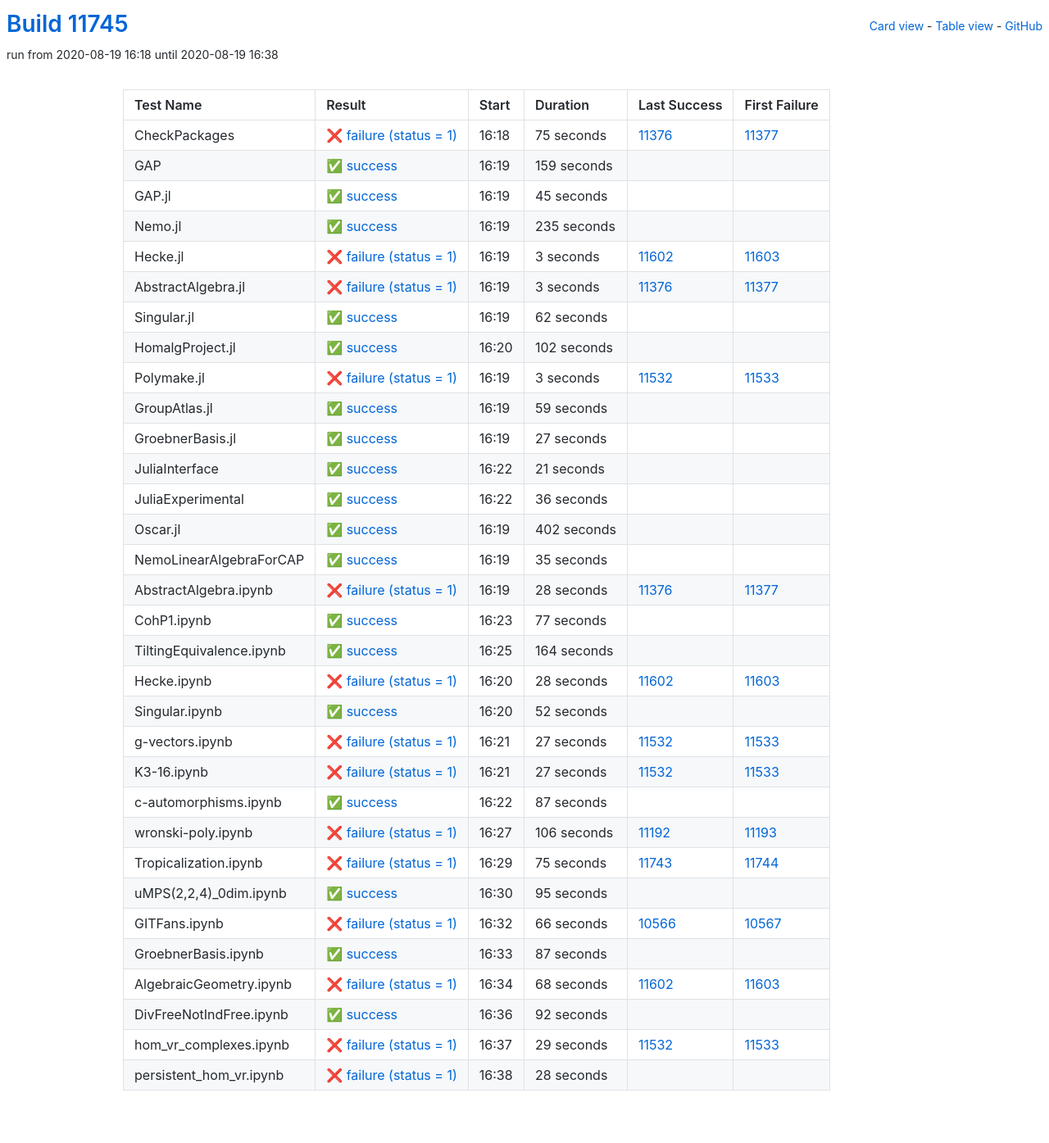
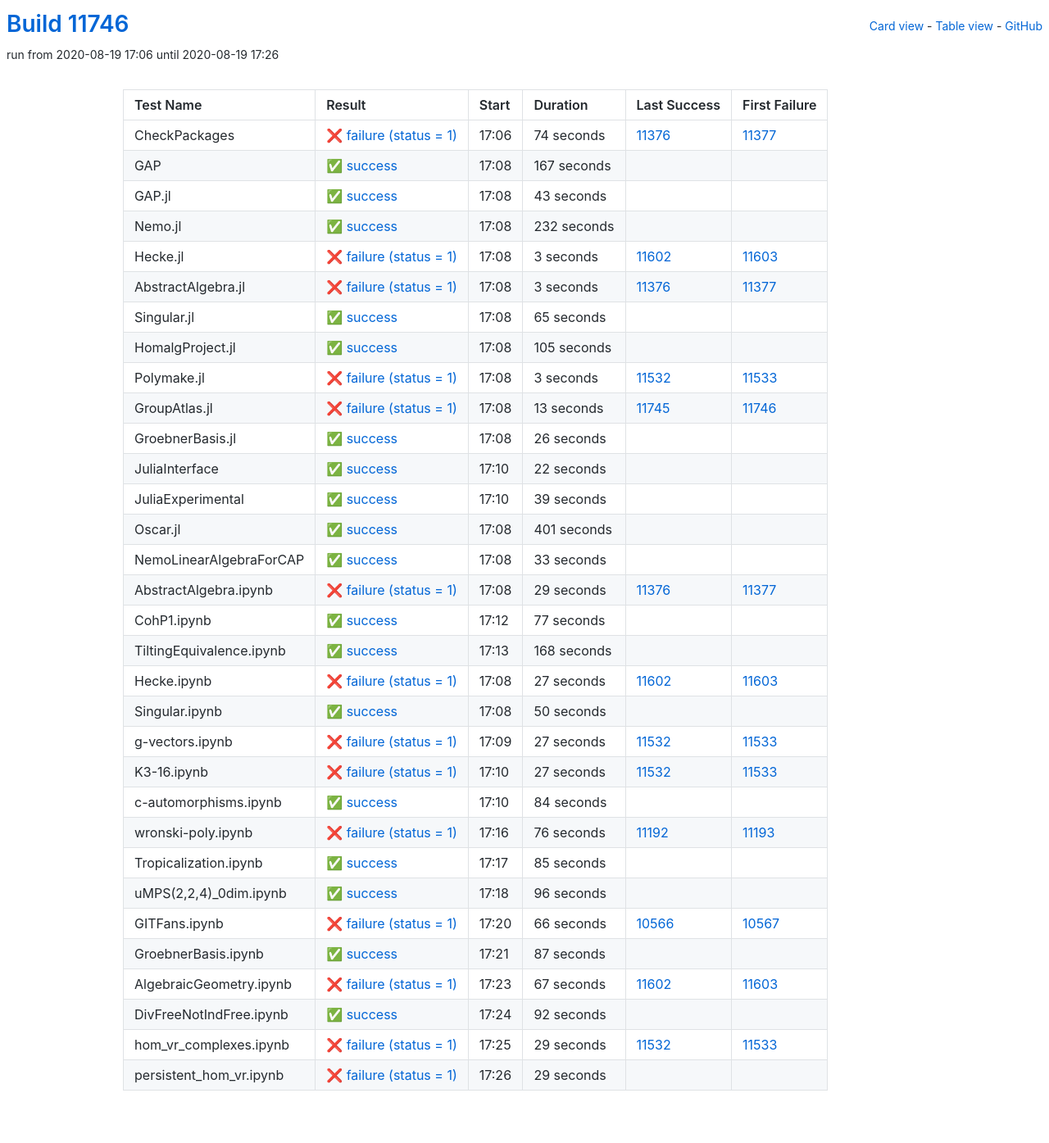
Before and after one commit to oscar-system/oscar-ci-status, a Jekyll site: the page built from table.html, in a window 1280 px wide. Shown: the whole page at 82% size. Built offline with Jekyll 4.4.1, drawn with Linux system fonts in a browser that asks for light colours.

Commit message:
Build #11746

```diff
--- a/_data/ci.yml
+++ b/_data/ci.yml
@@ -1,6 +1,6 @@
 ---
-build: 11745
-build_url: https://oscarci.mathematik.uni-kl.de/job/oscar/11745/
+build: 11746
+build_url: https://oscarci.mathematik.uni-kl.de/job/oscar/11746/
 job: oscar
 organization: oscar-system
 repo: oscar-ci-status
@@ -8,56 +8,56 @@
 tests:
 - name: CheckPackages
   id: checkpackages
-  log: https://oscarci.mathematik.uni-kl.de/job/oscar/11745/artifact/logs/build-11745/CheckPackages.log
-  start: 2020-08-19 16:18
+  log: https://oscarci.mathematik.uni-kl.de/job/oscar/11746/artifact/logs/build-11746/CheckPackages.log
+  start: 2020-08-19 17:06
   success: false
   exitcode: 1
   status: failure
-  duration: 75
+  duration: 74
   last_success: 11376
   last_success_url: https://oscarci.mathematik.uni-kl.de/job/oscar/11376/
   first_failure: 11377
   first_failure_url: https://oscarci.mathematik.uni-kl.de/job/oscar/11377/
 - name: GAP
   id: gap
-  log: https://oscarci.mathematik.uni-kl.de/job/oscar/11745/artifact/logs/build-11745/GAP.log
-  start: 2020-08-19 16:19
+  log: https://oscarci.mathematik.uni-kl.de/job/oscar/11746/artifact/logs/build-11746/GAP.log
+  start: 2020-08-19 17:08
   success: true
   exitcode: 0
   status: success
-  duration: 159
+  duration: 167
   last_success: false
   last_success_url:
   first_failure: false
   first_failure_url:
 - name: GAP.jl
   id: gap-jl
-  log: https://oscarci.mathematik.uni-kl.de/job/oscar/11745/artifact/logs/build-11745/GAP.jl.log
-  start: 2020-08-19 16:19
+  log: https://oscarci.mathematik.uni-kl.de/job/oscar/11746/artifact/logs/build-11746/GAP.jl.log
+  start: 2020-08-19 17:08
   success: true
   exitcode: 0
   status: success
-  duration: 45
+  duration: 43
   last_success: false
   last_success_url:
   first_failure: false
   first_failure_url:
 - name: Nemo.jl
   id: nemo-jl
-  log: https://oscarci.mathematik.uni-kl.de/job/oscar/11745/artifact/logs/build-11745/Nemo.jl.log
-  start: 2020-08-19 16:19
+  log: https://oscarci.mathematik.uni-kl.de/job/oscar/11746/artifact/logs/build-11746/Nemo.jl.log
+  start: 2020-08-19 17:08
   success: true
   exitcode: 0
   status: success
-  duration: 235
+  duration: 232
   last_success: false
   last_success_url:
   first_failure: false
   first_failure_url:
 - name: Hecke.jl
   id: hecke-jl
-  log: https://oscarci.mathematik.uni-kl.de/job/oscar/11745/artifact/logs/build-11745/Hecke.jl.log
-  start: 2020-08-19 16:19
+  log: https://oscarci.mathematik.uni-kl.de/job/oscar/11746/artifact/logs/build-11746/Hecke.jl.log
+  start: 2020-08-19 17:08
   success: false
   exitcode: 1
   status: failure
@@ -68,8 +68,8 @@
   first_failure_url: https://oscarci.mathematik.uni-kl.de/job/oscar/11603/
 - name: AbstractAlgebra.jl
   id: abstractalgebra-jl
-  log: https://oscarci.mathematik.uni-kl.de/job/oscar/11745/artifact/logs/build-11745/AbstractAlgebra.jl.log
-  start: 2020-08-19 16:19
+  log: https://oscarci.mathematik.uni-kl.de/job/oscar/11746/artifact/logs/build-11746/AbstractAlgebra.jl.log
+  start: 2020-08-19 17:08
   success: false
   exitcode: 1
   status: failure
@@ -80,32 +80,32 @@
   first_failure_url: https://oscarci.mathematik.uni-kl.de/job/oscar/11377/
 - name: Singular.jl
   id: singular-jl
-  log: https://oscarci.mathematik.uni-kl.de/job/oscar/11745/artifact/logs/build-11745/Singular.jl.log
-  start: 2020-08-19 16:19
+  log: https://oscarci.mathematik.uni-kl.de/job/oscar/11746/artifact/logs/build-11746/Singular.jl.log
+  start: 2020-08-19 17:08
   success: true
   exitcode: 0
   status: success
-  duration: 62
+  duration: 65
   last_success: false
   last_success_url:
   first_failure: false
   first_failure_url:
 - name: HomalgProject.jl
   id: homalgproject-jl
-  log: https://oscarci.mathematik.uni-kl.de/job/oscar/11745/artifact/logs/build-11745/HomalgProject.jl.log
-  start: 2020-08-19 16:20
+  log: https://oscarci.mathematik.uni-kl.de/job/oscar/11746/artifact/logs/build-11746/HomalgProject.jl.log
+  start: 2020-08-19 17:08
   success: true
   exitcode: 0
   status: success
-  duration: 102
+  duration: 105
   last_success: false
   last_success_url:
   first_failure: false
   first_failure_url:
 - name: Polymake.jl
   id: polymake-jl
-  log: https://oscarci.mathematik.uni-kl.de/job/oscar/11745/artifact/logs/build-11745/Polymake.jl.log
-  start: 2020-08-19 16:19
+  log: https://oscarci.mathematik.uni-kl.de/job/oscar/11746/artifact/logs/build-11746/Polymake.jl.log
+  start: 2020-08-19 17:08
   success: false
   exitcode: 1
   status: failure
@@ -116,92 +116,92 @@
   first_failure_url: https://oscarci.mathematik.uni-kl.de/job/oscar/11533/
 - name: GroupAtlas.jl
   id: groupatlas-jl
-  log: https://oscarci.mathematik.uni-kl.de/job/oscar/11745/artifact/logs/build-11745/GroupAtlas.jl.log
-  start: 2020-08-19 16:19
+  log: https://oscarci.mathematik.uni-kl.de/job/oscar/11746/artifact/logs/build-11746/GroupAtlas.jl.log
+  start: 2020-08-19 17:08
+  success: false
+  exitcode: 1
+  status: failure
+  duration: 13
+  last_success: 11745
+  last_success_url: https://oscarci.mathematik.uni-kl.de/job/oscar/11745/
+  first_failure: 11746
+  first_failure_url: https://oscarci.mathematik.uni-kl.de/job/oscar/11746/
+- name: GroebnerBasis.jl
+  id: groebnerbasis-jl
+  log: https://oscarci.mathematik.uni-kl.de/job/oscar/11746/artifact/logs/build-11746/GroebnerBasis.jl.log
+  start: 2020-08-19 17:08
   success: true
   exitcode: 0
   status: success
-  duration: 59
-  last_success: false
-  last_success_url:
-  first_failure: false
-  first_failure_url:
-- name: GroebnerBasis.jl
-  id: groebnerbasis-jl
-  log: https://oscarci.mathematik.uni-kl.de/job/oscar/11745/artifact/logs/build-11745/GroebnerBasis.jl.log
-  start: 2020-08-19 16:19
-  success: true
-  exitcode: 0
-  status: success
-  duration: 27
+  duration: 26
   last_success: false
   last_success_url:
   first_failure: false
   first_failure_url:
 - name: JuliaInterface
   id: juliainterface
-  log: https://oscarci.mathematik.uni-kl.de/job/oscar/11745/artifact/logs/build-11745/JuliaInterface.log
-  start: 2020-08-19 16:22
+  log: https://oscarci.mathematik.uni-kl.de/job/oscar/11746/artifact/logs/build-11746/JuliaInterface.log
+  start: 2020-08-19 17:10
   success: true
   exitcode: 0
   status: success
-  duration: 21
+  duration: 22
   last_success: false
   last_success_url:
   first_failure: false
   first_failure_url:
 - name: JuliaExperimental
   id: juliaexperimental
-  log: https://oscarci.mathematik.uni-kl.de/job/oscar/11745/artifact/logs/build-11745/JuliaExperimental.log
-  start: 2020-08-19 16:22
+  log: https://oscarci.mathematik.uni-kl.de/job/oscar/11746/artifact/logs/build-11746/JuliaExperimental.log
+  start: 2020-08-19 17:10
   success: true
   exitcode: 0
   status: success
-  duration: 36
+  duration: 39
   last_success: false
   last_success_url:
   first_failure: false
   first_failure_url:
 - name: Oscar.jl
   id: oscar-jl
-  log: https://oscarci.mathematik.uni-kl.de/job/oscar/11745/artifact/logs/build-11745/Oscar.jl.log
-  start: 2020-08-19 16:19
+  log: https://oscarci.mathematik.uni-kl.de/job/oscar/11746/artifact/logs/build-11746/Oscar.jl.log
+  start: 2020-08-19 17:08
   success: true
   exitcode: 0
   status: success
-  duration: 402
+  duration: 401
   last_success: false
   last_success_url:
   first_failure: false
   first_failure_url:
 - name: NemoLinearAlgebraForCAP
   id: nemolinearalgebraforcap
-  log: https://oscarci.mathematik.uni-kl.de/job/oscar/11745/artifact/logs/build-11745/NemoLinearAlgebraForCAP.log
-  start: 2020-08-19 16:19
+  log: https://oscarci.mathematik.uni-kl.de/job/oscar/11746/artifact/logs/build-11746/NemoLinearAlgebraForCAP.log
+  start: 2020-08-19 17:08
   success: true
   exitcode: 0
   status: success
-  duration: 35
+  duration: 33
   last_success: false
   last_success_url:
   first_failure: false
   first_failure_url:
 - name: AbstractAlgebra.ipynb
   id: abstractalgebra-ipynb
-  log: https://oscarci.mathematik.uni-kl.de/job/oscar/11745/artifact/logs/build-11745/AbstractAlgebra.ipynb.log
-  start: 2020-08-19 16:19
+  log: https://oscarci.mathematik.uni-kl.de/job/oscar/11746/artifact/logs/build-11746/AbstractAlgebra.ipynb.log
+  start: 2020-08-19 17:08
   success: false
   exitcode: 1
   status: failure
-  duration: 28
+  duration: 29
   last_success: 11376
   last_success_url: https://oscarci.mathematik.uni-kl.de/job/oscar/11376/
   first_failure: 11377
   first_failure_url: https://oscarci.mathematik.uni-kl.de/job/oscar/11377/
 - name: CohP1.ipynb
   id: cohp1-ipynb
-  log: https://oscarci.mathematik.uni-kl.de/job/oscar/11745/artifact/logs/build-11745/CohP1.ipynb.log
-  start: 2020-08-19 16:23
+  log: https://oscarci.mathematik.uni-kl.de/job/oscar/11746/artifact/logs/build-11746/CohP1.ipynb.log
+  start: 2020-08-19 17:12
   success: true
   exitcode: 0
   status: success
@@ -212,44 +212,44 @@
   first_failure_url:
 - name: TiltingEquivalence.ipynb
   id: tiltingequivalence-ipynb
-  log: https://oscarci.mathematik.uni-kl.de/job/oscar/11745/artifact/logs/build-11745/TiltingEquivalence.ipynb.log
-  start: 2020-08-19 16:25
+  log: https://oscarci.mathematik.uni-kl.de/job/oscar/11746/artifact/logs/build-11746/TiltingEquivalence.ipynb.log
+  start: 2020-08-19 17:13
   success: true
   exitcode: 0
   status: success
-  duration: 164
+  duration: 168
   last_success: false
   last_success_url:
   first_failure: false
   first_failure_url:
 - name: Hecke.ipynb
   id: hecke-ipynb
-  log: https://oscarci.mathematik.uni-kl.de/job/oscar/11745/artifact/logs/build-11745/Hecke.ipynb.log
-  start: 2020-08-19 16:20
+  log: https://oscarci.mathematik.uni-kl.de/job/oscar/11746/artifact/logs/build-11746/Hecke.ipynb.log
+  start: 2020-08-19 17:08
   success: false
   exitcode: 1
   status: failure
-  duration: 28
+  duration: 27
   last_success: 11602
   last_success_url: https://oscarci.mathematik.uni-kl.de/job/oscar/11602/
   first_failure: 11603
   first_failure_url: https://oscarci.mathematik.uni-kl.de/job/oscar/11603/
 - name: Singular.ipynb
   id: singular-ipynb
-  log: https://oscarci.mathematik.uni-kl.de/job/oscar/11745/artifact/logs/build-11745/Singular.ipynb.log
-  start: 2020-08-19 16:20
+  log: https://oscarci.mathematik.uni-kl.de/job/oscar/11746/artifact/logs/build-11746/Singular.ipynb.log
+  start: 2020-08-19 17:08
   success: true
   exitcode: 0
   status: success
-  duration: 52
+  duration: 50
   last_success: false
   last_success_url:
   first_failure: false
   first_failure_url:
 - name: g-vectors.ipynb
   id: g-vectors-ipynb
-  log: https://oscarci.mathematik.uni-kl.de/job/oscar/11745/artifact/logs/build-11745/g-vectors.ipynb.log
-  start: 2020-08-19 16:21
+  log: https://oscarci.mathematik.uni-kl.de/job/oscar/11746/artifact/logs/build-11746/g-vectors.ipynb.log
+  start: 2020-08-19 17:09
   success: false
   exitcode: 1
   status: failure
@@ -260,8 +260,8 @@
   first_failure_url: https://oscarci.mathematik.uni-kl.de/job/oscar/11533/
 - name: K3-16.ipynb
   id: k3-16-ipynb
-  log: https://oscarci.mathematik.uni-kl.de/job/oscar/11745/artifact/logs/build-11745/K3-16.ipynb.log
-  start: 2020-08-19 16:21
+  log: https://oscarci.mathematik.uni-kl.de/job/oscar/11746/artifact/logs/build-11746/K3-16.ipynb.log
+  start: 2020-08-19 17:10
   success: false
   exitcode: 1
   status: failure
@@ -272,56 +272,56 @@
   first_failure_url: https://oscarci.mathematik.uni-kl.de/job/oscar/11533/
 - name: c-automorphisms.ipynb
   id: c-automorphisms-ipynb
-  log: https://oscarci.mathematik.uni-kl.de/job/oscar/11745/artifact/logs/build-11745/c-automorphisms.ipynb.log
-  start: 2020-08-19 16:22
+  log: https://oscarci.mathematik.uni-kl.de/job/oscar/11746/artifact/logs/build-11746/c-automorphisms.ipynb.log
+  start: 2020-08-19 17:10
   success: true
   exitcode: 0
   status: success
-  duration: 87
+  duration: 84
   last_success: false
   last_success_url:
   first_failure: false
   first_failure_url:
 - name: wronski-poly.ipynb
   id: wronski-poly-ipynb
-  log: https://oscarci.mathematik.uni-kl.de/job/oscar/11745/artifact/logs/build-11745/wronski-poly.ipynb.log
-  start: 2020-08-19 16:27
+  log: https://oscarci.mathematik.uni-kl.de/job/oscar/11746/artifact/logs/build-11746/wronski-poly.ipynb.log
+  start: 2020-08-19 17:16
   success: false
   exitcode: 1
   status: failure
-  duration: 106
+  duration: 76
   last_success: 11192
   last_success_url: https://oscarci.mathematik.uni-kl.de/job/oscar/11192/
   first_failure: 11193
   first_failure_url: https://oscarci.mathematik.uni-kl.de/job/oscar/11193/
 - name: Tropicalization.ipynb
   id: tropicalization-ipynb
-  log: https://oscarci.mathematik.uni-kl.de/job/oscar/11745/artifact/logs/build-11745/Tropicalization.ipynb.log
-  start: 2020-08-19 16:29
-  success: false
-  exitcode: 1
-  status: failure
-  duration: 75
-  last_success: 11743
-  last_success_url: https://oscarci.mathematik.uni-kl.de/job/oscar/11743/
-  first_failure: 11744
-  first_failure_url: https://oscarci.mathematik.uni-kl.de/job/oscar/11744/
-- name: uMPS(2,2,4)_0dim.ipynb
-  id: umps-2-2-4-0dim-ipynb
-  log: https://oscarci.mathematik.uni-kl.de/job/oscar/11745/artifact/logs/build-11745/uMPS-2-2-4-_0dim.ipynb.log
-  start: 2020-08-19 16:30
+  log: https://oscarci.mathematik.uni-kl.de/job/oscar/11746/artifact/logs/build-11746/Tropicalization.ipynb.log
+  start: 2020-08-19 17:17
   success: true
   exitcode: 0
   status: success
-  duration: 95
+  duration: 85
+  last_success: false
+  last_success_url:
+  first_failure: false
+  first_failure_url:
+- name: uMPS(2,2,4)_0dim.ipynb
+  id: umps-2-2-4-0dim-ipynb
+  log: https://oscarci.mathematik.uni-kl.de/job/oscar/11746/artifact/logs/build-11746/uMPS-2-2-4-_0dim.ipynb.log
+  start: 2020-08-19 17:18
+  success: true
+  exitcode: 0
+  status: success
+  duration: 96
   last_success: false
   last_success_url:
   first_failure: false
   first_failure_url:
 - name: GITFans.ipynb
   id: gitfans-ipynb
-  log: https://oscarci.mathematik.uni-kl.de/job/oscar/11745/artifact/logs/build-11745/GITFans.ipynb.log
-  start: 2020-08-19 16:32
+  log: https://oscarci.mathematik.uni-kl.de/job/oscar/11746/artifact/logs/build-11746/GITFans.ipynb.log
+  start: 2020-08-19 17:20
   success: false
   exitcode: 1
   status: failure
@@ -332,8 +332,8 @@
   first_failure_url: https://oscarci.mathematik.uni-kl.de/job/oscar/10567/
 - name: GroebnerBasis.ipynb
   id: groebnerbasis-ipynb
-  log: https://oscarci.mathematik.uni-kl.de/job/oscar/11745/artifact/logs/build-11745/GroebnerBasis.ipynb.log
-  start: 2020-08-19 16:33
+  log: https://oscarci.mathematik.uni-kl.de/job/oscar/11746/artifact/logs/build-11746/GroebnerBasis.ipynb.log
+  start: 2020-08-19 17:21
   success: true
   exitcode: 0
   status: success
@@ -344,20 +344,20 @@
   first_failure_url:
 - name: AlgebraicGeometry.ipynb
   id: algebraicgeometry-ipynb
-  log: https://oscarci.mathematik.uni-kl.de/job/oscar/11745/artifact/logs/build-11745/AlgebraicGeometry.ipynb.log
-  start: 2020-08-19 16:34
+  log: https://oscarci.mathematik.uni-kl.de/job/oscar/11746/artifact/logs/build-11746/AlgebraicGeometry.ipynb.log
+  start: 2020-08-19 17:23
   success: false
   exitcode: 1
   status: failure
-  duration: 68
+  duration: 67
   last_success: 11602
   last_success_url: https://oscarci.mathematik.uni-kl.de/job/oscar/11602/
   first_failure: 11603
   first_failure_url: https://oscarci.mathematik.uni-kl.de/job/oscar/11603/
 - name: DivFreeNotIndFree.ipynb
   id: divfreenotindfree-ipynb
-  log: https://oscarci.mathematik.uni-kl.de/job/oscar/11745/artifact/logs/build-11745/DivFreeNotIndFree.ipynb.log
-  start: 2020-08-19 16:36
+  log: https://oscarci.mathematik.uni-kl.de/job/oscar/11746/artifact/logs/build-11746/DivFreeNotIndFree.ipynb.log
+  start: 2020-08-19 17:24
   success: true
   exitcode: 0
   status: success
@@ -368,8 +368,8 @@
   first_failure_url:
 - name: hom_vr_complexes.ipynb
   id: hom-vr-complexes-ipynb
-  log: https://oscarci.mathematik.uni-kl.de/job/oscar/11745/artifact/logs/build-11745/hom_vr_complexes.ipynb.log
-  start: 2020-08-19 16:37
+  log: https://oscarci.mathematik.uni-kl.de/job/oscar/11746/artifact/logs/build-11746/hom_vr_complexes.ipynb.log
+  start: 2020-08-19 17:25
   success: false
   exitcode: 1
   status: failure
@@ -380,12 +380,12 @@
   first_failure_url: https://oscarci.mathematik.uni-kl.de/job/oscar/11533/
 - name: persistent_hom_vr.ipynb
   id: persistent-hom-vr-ipynb
-  log: https://oscarci.mathematik.uni-kl.de/job/oscar/11745/artifact/logs/build-11745/persistent_hom_vr.ipynb.log
-  start: 2020-08-19 16:38
+  log: https://oscarci.mathematik.uni-kl.de/job/oscar/11746/artifact/logs/build-11746/persistent_hom_vr.ipynb.log
+  start: 2020-08-19 17:26
   success: false
   exitcode: 1
   status: failure
-  duration: 28
+  duration: 29
   last_success: false
   last_success_url:
   first_failure: false
```
Also changed, not shown: README.md.
